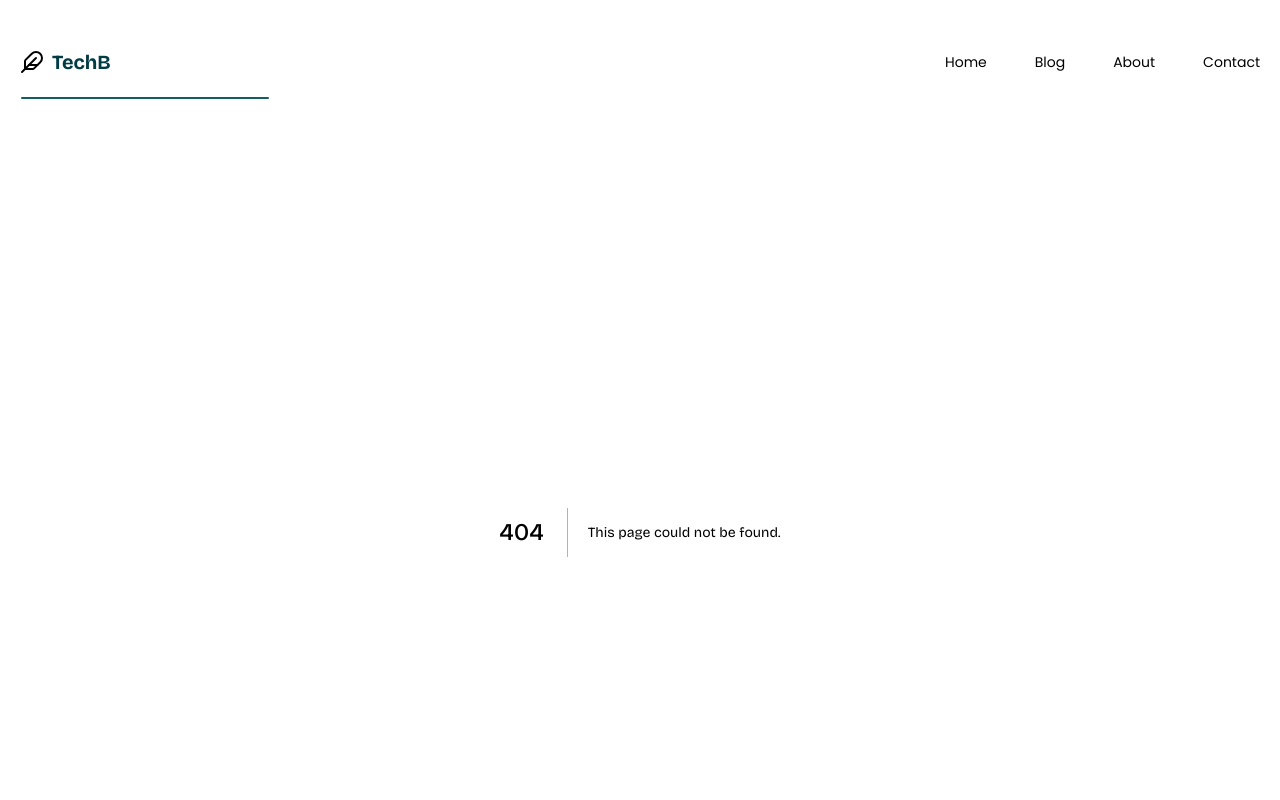
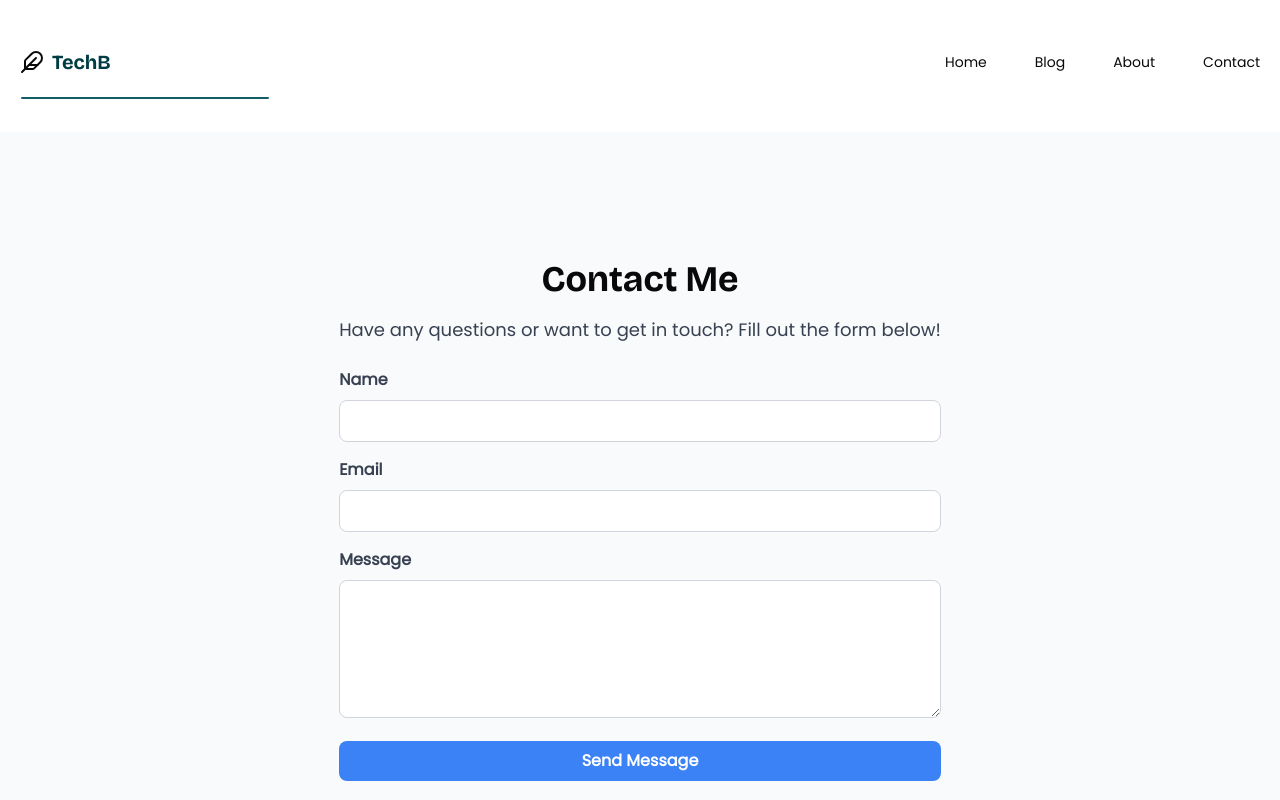
Before and after one commit to Dainwi/techB, a Next.js app: page /contact in a window 1280 px wide. Before the commit this address had no page. Shown: the top 800 px of the page. Built offline with nearby package versions, Linux system fonts and the light colour scheme.

Commit message:
contac us page created

```diff
--- /dev/null
+++ b/app/contact/page.tsx
@@ -0,0 +1,114 @@
+'use client';
+import { useState, ChangeEvent, FormEvent } from 'react';
+
+interface FormData {
+  name: string;
+  email: string;
+  message: string;
+}
+
+export default function Contact() {
+  const [formData, setFormData] = useState<FormData>({
+    name: '',
+    email: '',
+    message: '',
+  });
+  const [status, setStatus] = useState<string>('');
+
+  const handleChange = (e: ChangeEvent<HTMLInputElement | HTMLTextAreaElement>) => {
+    const { name, value } = e.target;
+    setFormData((prev) => ({ ...prev, [name]: value }));
+  };
+
+  const handleSubmit = async (e: FormEvent<HTMLFormElement>) => {
+    e.preventDefault();
+    setStatus('Sending...');
+
+    // Replace this with your actual form submission logic
+    try {
+      const response = await fetch('/api/contact', {
+        method: 'POST',
+        headers: {
+          'Content-Type': 'application/json',
+        },
+        body: JSON.stringify(formData),
+      });
+
+      if (response.ok) {
+        setStatus('Message sent successfully!');
+        setFormData({ name: '', email: '', message: '' });
+      } else {
+        throw new Error('Failed to send message');
+      }
+    } catch (error) {
+      setStatus('Failed to send message');
+      console.error('Error:', error);
+    }
+  };
+
+  return (
+    <section className="w-full py-12 md:py-24 lg:py-32 bg-gray-50">
+      <div className="container mx-auto px-4 md:px-6">
+        <div className="flex flex-col items-center text-center space-y-6">
+          <div className="max-w-2xl">
+            <h1 className="text-4xl font-bold mb-4">Contact Me</h1>
+            <p className="text-lg text-gray-700 mb-6">
+              Have any questions or want to get in touch? Fill out the form below!
+            </p>
+            <form onSubmit={handleSubmit} className="space-y-4">
+              <div>
+                <label htmlFor="name" className="block text-left text-gray-700 font-semibold mb-2">
+                  Name
+                </label>
+                <input
+                  type="text"
+                  id="name"
+                  name="name"
+                  value={formData.name}
+                  onChange={handleChange}
+                  className="w-full px-4 py-2 border border-gray-300 rounded-lg"
+                  required
+                />
+              </div>
+              <div>
+                <label htmlFor="email" className="block text-left text-gray-700 font-semibold mb-2">
+                  Email
+                </label>
+                <input
+                  type="email"
+                  id="email"
+                  name="email"
+                  value={formData.email}
+                  onChange={handleChange}
+                  className="w-full px-4 py-2 border border-gray-300 rounded-lg"
+                  required
+                />
+              </div>
+              <div>
+                <label htmlFor="message" className="block text-left text-gray-700 font-semibold mb-2">
+                  Message
+                </label>
+                <textarea
+                  id="message"
+                  name="message"
+                  value={formData.message}
+                  onChange={handleChange}
+                  className="w-full px-4 py-2 border border-gray-300 rounded-lg"
+                  rows={5}
+                  required
+                ></textarea>
+              </div>
+              <button
+                type="submit"
+                className="w-full bg-blue-500 text-white font-semibold px-4 py-2 rounded-lg hover:bg-blue-600 transition-colors duration-300"
+              >
+                Send Message
+              </button>
+            </form>
+            {status && <p className="mt-4 text-lg text-gray-700">{status}</p>}
+          </div>
+        </div>
+      </div>
+    </section>
+  );
+}
```
